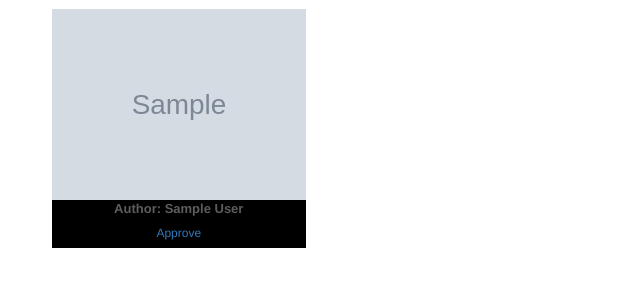
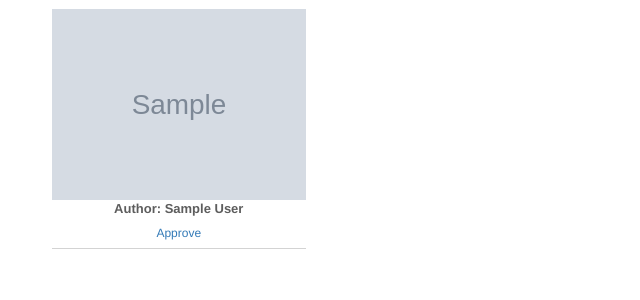
Before and after one commit to joaomarccos/wedding-gallery, a Flask app: template app/templates/manage-gallery.html in a window 1280 px wide. Shown: the part 221-521 px from the top of the page, without its empty margins (0-640 px from the left). Run offline with Flask 2, Linux system fonts and the light colour scheme; the template is opened without the code that fills it: most values are stand-ins (such as "Sample title", 1, 10 or a date in 2020); grey boxes marked "Sample" are stand-in pictures; some libraries are stand-ins or nearby versions.

Commit message:
documentation

```diff
--- a/app/main.py
+++ b/app/main.py
@@ -14,7 +14,6 @@ setup_logger()
 app = Flask(__name__)
 Bootstrap(app)
 
-app.config['DEBUG'] = True
 app.config['MAX_CONTENT_LENGTH'] = 5 * 1024 * 1024
 
 # MongoDB Config
@@ -24,8 +23,9 @@ app.config['MONGODB_SETTINGS'] = {
     'host': os.environ['MONGO_URI']
 }
 
-
+# security
 app.secret_key = os.environ['APP_SECRET']
+app.config['SECURITY_PASSWORD_HASH'] = 'bcrypt'
 app.config['SECURITY_PASSWORD_SALT'] = os.environ['APP_SECRET']
 
 # Create database connection object
--- a/app/static/css/gallery.css
+++ b/app/static/css/gallery.css
@@ -22,7 +22,7 @@
 .grid-item-caption {
     font-size: small;
     font-weight: bold;
-    background: black;
+    border-bottom: 1px solid lightgrey;
     text-align: center;
     color: #5d5d5d;
     text-transform: capitalize;
```
Also changed, not shown: README.md.
